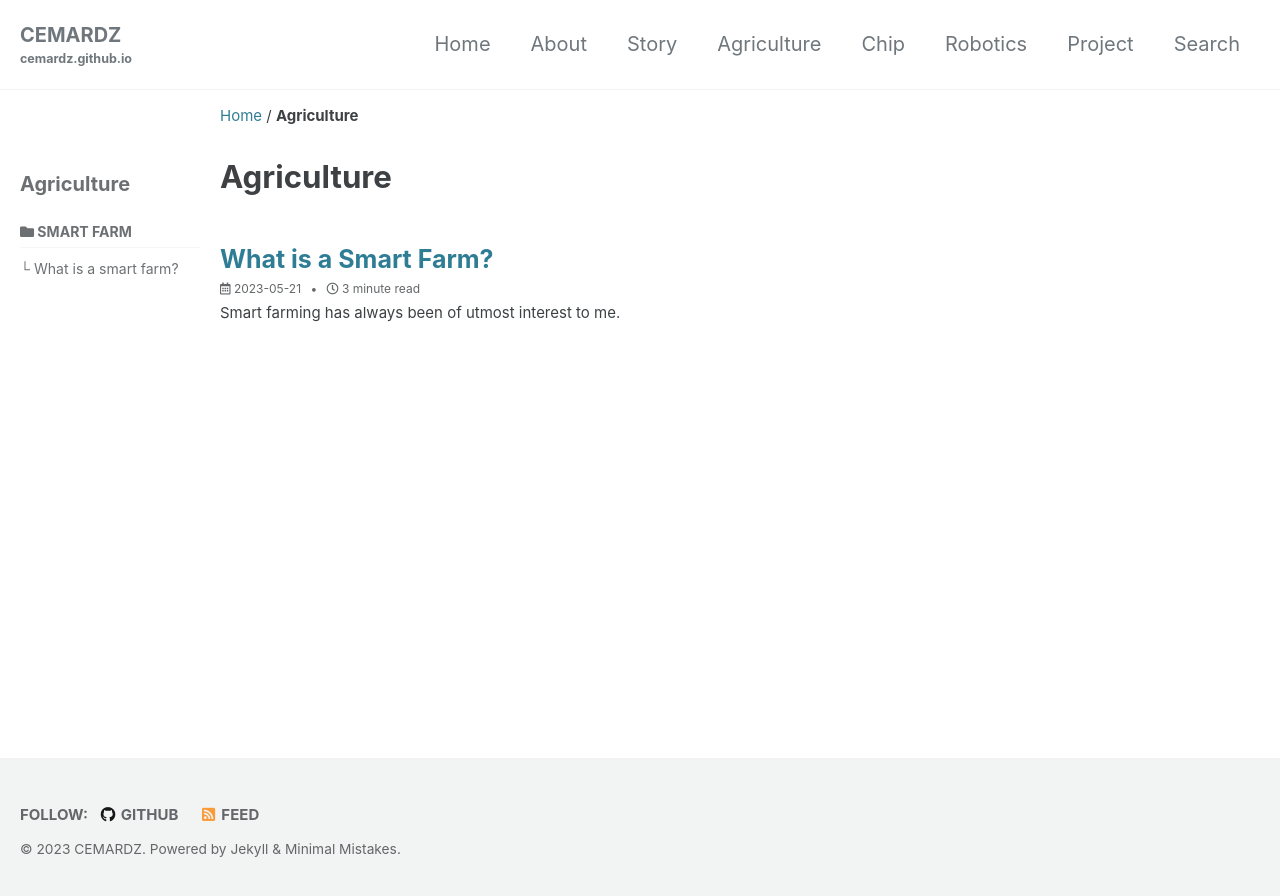
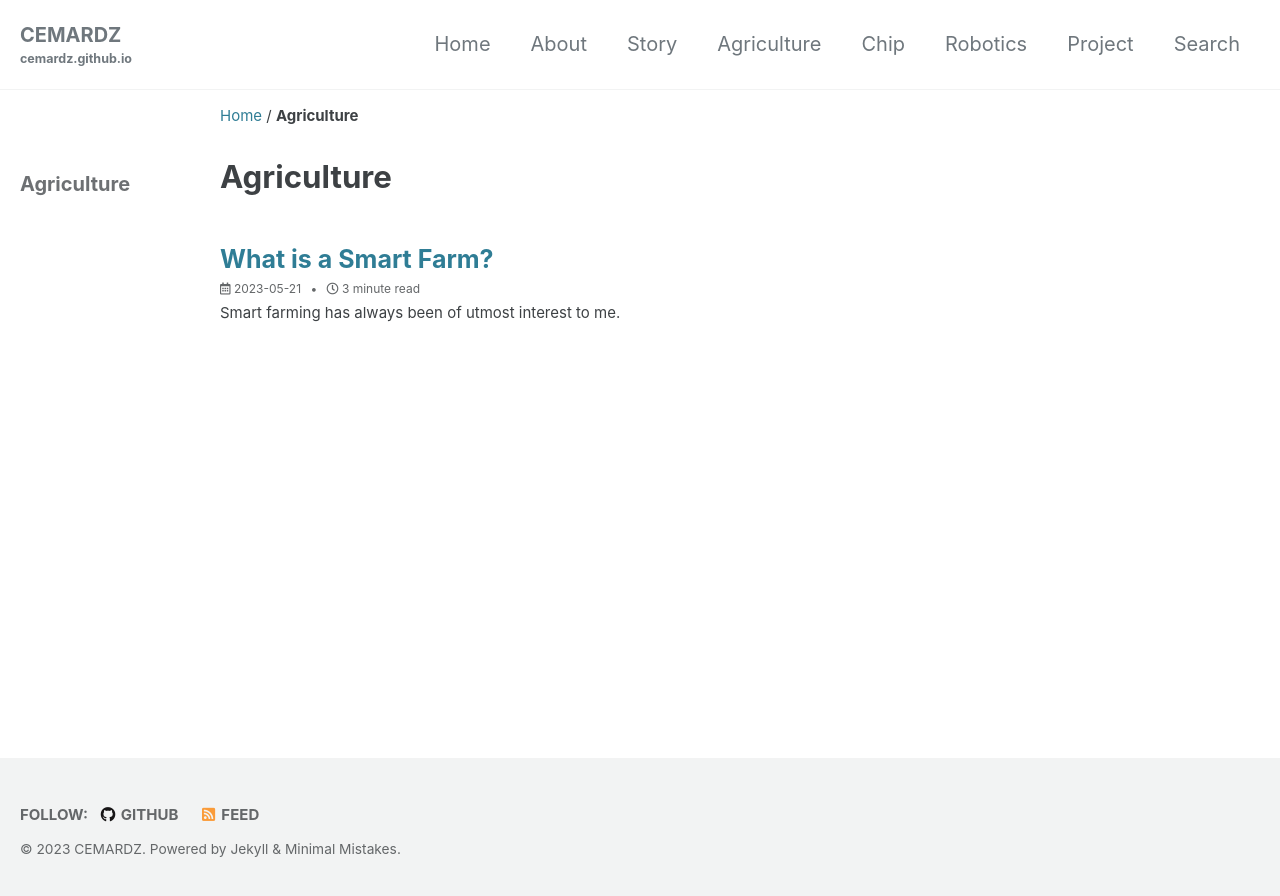
Before and after one commit to cemardz/cemardz.github.io, a Jekyll site: the page built from _pages/agriculture.md, in a window 1280 px wide. Shown: the top 896 px of the page. Built offline with Jekyll 4.4.1, drawn with Linux system fonts in a browser that asks for light colours; cached includes are drawn as plain includes; some web fonts are replaced.

Commit message:
Update navigation.yml

```diff
--- a/_data/navigation.yml
+++ b/_data/navigation.yml
@@ -76,11 +76,3 @@ sidebar-story:
   - title: "Love"
     url: /story/happiness/
     children:
-
-
-sidebar-agriculture:
-  - title: "Smart Farm"
-    url: /agriculture/SmartFarm/
-    children:
-      - title: "What is a smart farm?"
-        url: /agriculture/SmartFarm/What-is-a-smart-farm/
```
